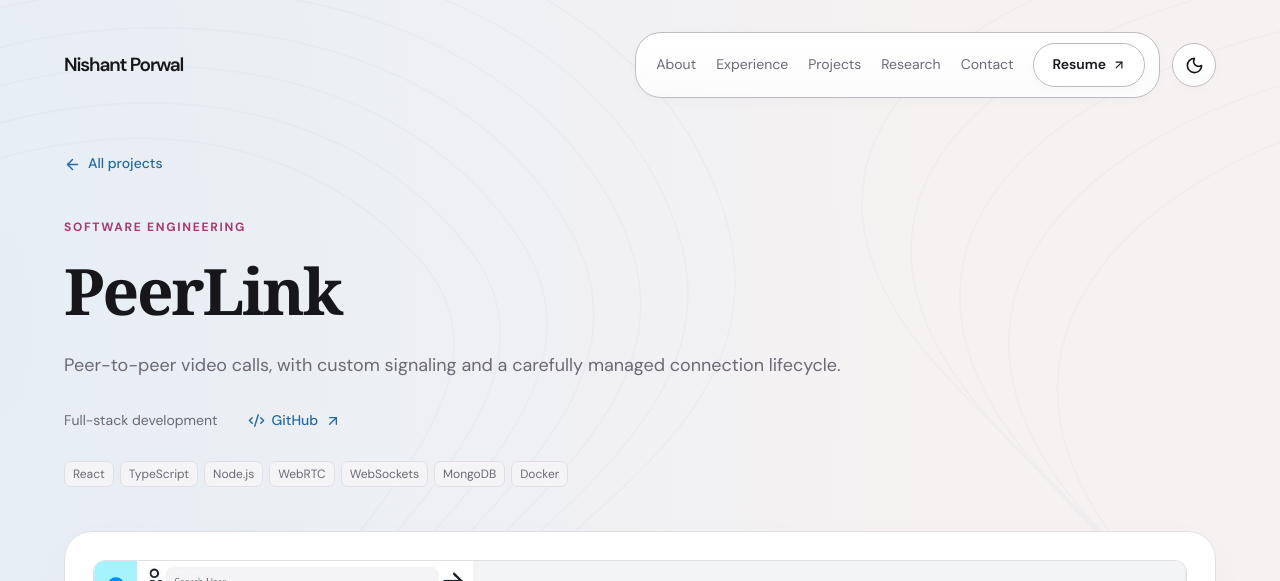
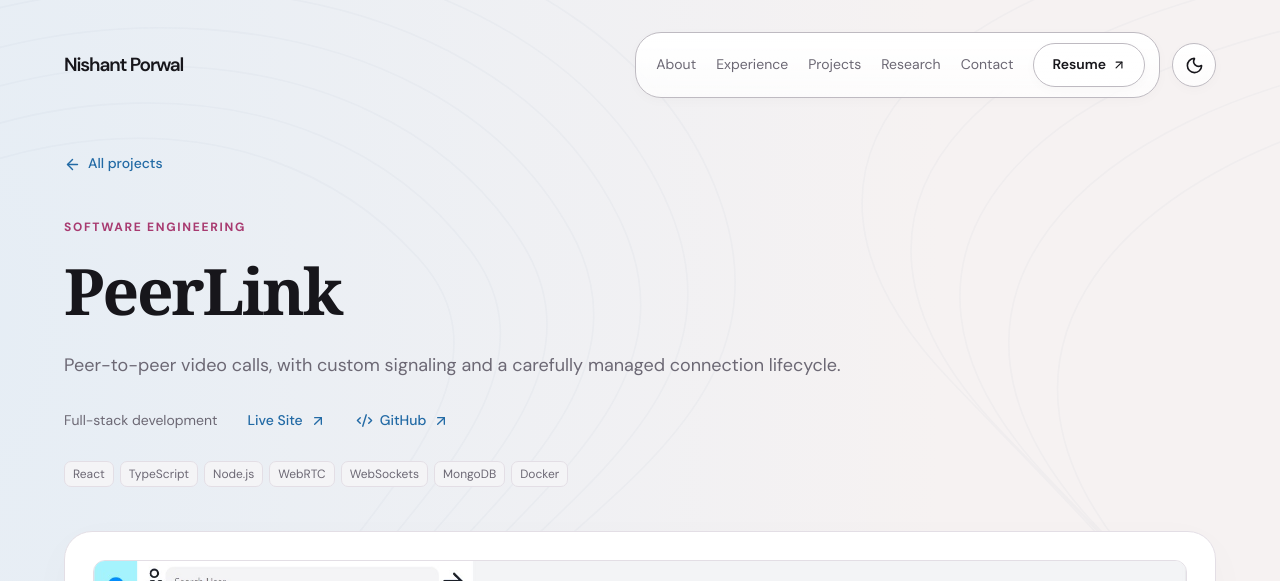
Before and after one commit to nishant203code/Portfolio, a Next.js app: page /projects/peerlink in a window 1280 px wide. Shown: the top 581 px of the page. Built offline with nearby package versions, Linux system fonts and the light colour scheme; no server answers.

Commit message:
added live link for peerlink

```diff
--- a/src/app/globals.css
+++ b/src/app/globals.css
@@ -109,6 +109,7 @@ p + p { margin-top: 16px; }
 figcaption { color: var(--muted); font-size: 12px; line-height: 1.5; margin-top: 10px; }
 .project-card-bottom { display: flex; align-items: flex-start; justify-content: space-between; gap: 14px; padding: 24px 28px 22px; margin-top: auto; }
 .project-card-bottom .text-link { white-space: nowrap; min-height: 28px; font-size: 13px; }
+.project-card-links { display: flex; flex-direction: column; align-items: flex-start; gap: 8px; }
 .architecture { padding: 22px; background: var(--inset); border: 1px solid var(--border); border-radius: 14px; }
 .architecture .visual-label { margin: 0 0 22px; font-size: 12px; text-transform: uppercase; letter-spacing: 0.1em; }
 .flow { list-style: none; padding: 0; margin: 0; display: grid; grid-template-columns: repeat(3, minmax(0, 1fr)); gap: 28px; }
--- a/src/app/projects/[slug]/page.tsx
+++ b/src/app/projects/[slug]/page.tsx
@@ -26,7 +26,15 @@ export default async function CaseStudy({ params }: Props) {
   return (
     <article className="case-study">
       <Link href="/projects" className="text-link back-link"><ArrowLeft size={17} aria-hidden="true" /> All projects</Link>
-      <header className="page-heading case-heading"><p className="eyebrow">{project.category}</p><h1>{project.title}</h1><p>{project.summary}</p><div className="case-meta"><span>{project.role}</span><a className="text-link" href={project.repo} target="_blank" rel="noreferrer"><CodeXml size={17} aria-hidden="true" /> GitHub <ArrowUpRight size={16} aria-hidden="true" /><span className="sr-only"> (opens in a new tab)</span></a></div><ul className="tags" aria-label="Technology stack">{project.stack.map((tech) => <li key={tech}>{tech}</li>)}</ul></header>
+      <header className="page-heading case-heading">
+        <p className="eyebrow">{project.category}</p><h1>{project.title}</h1><p>{project.summary}</p>
+        <div className="case-meta">
+          <span>{project.role}</span>
+          {project.liveUrl && <a className="text-link" href={project.liveUrl} target="_blank" rel="noreferrer">Live Site <ArrowUpRight size={16} aria-hidden="true" /><span className="sr-only"> (opens in a new tab)</span></a>}
+          <a className="text-link" href={project.repo} target="_blank" rel="noreferrer"><CodeXml size={17} aria-hidden="true" /> GitHub <ArrowUpRight size={16} aria-hidden="true" /><span className="sr-only"> (opens in a new tab)</span></a>
+        </div>
+        <ul className="tags" aria-label="Technology stack">{project.stack.map((tech) => <li key={tech}>{tech}</li>)}</ul>
+      </header>
       <div className="surface case-visual"><ProjectVisual project={project} large /></div>
       <div className="case-body">
         <section className="case-section"><span className="section-number">01 / Context</span><div><h2>The problem & constraints</h2><p>{project.problem}</p></div></section>
--- a/src/components/project-card.tsx
+++ b/src/components/project-card.tsx
@@ -14,7 +14,10 @@ export function ProjectCard({ project }: { project: Project }) {
       <ProjectVisual project={project} />
       <div className="project-card-bottom">
         <ul className="tags" aria-label="Technologies">{project.stack.slice(0, 4).map((tag) => <li key={tag}>{tag}</li>)}</ul>
-        <Link className="text-link" href={`/projects/${project.slug}`} aria-label={`Explore ${project.title} project`}> Explore Project <ArrowUpRight size={17} aria-hidden="true" /></Link>
+        <div className="project-card-links">
+          {project.liveUrl && <a className="text-link" href={project.liveUrl} target="_blank" rel="noreferrer" aria-label={`Visit ${project.title} live site (opens in a new tab)`}>Live Site <ArrowUpRight size={17} aria-hidden="true" /></a>}
+          <Link className="text-link" href={`/projects/${project.slug}`} aria-label={`Explore ${project.title} project`}> Explore Project <ArrowUpRight size={17} aria-hidden="true" /></Link>
+        </div>
       </div>
     </article>
   );
--- a/src/content/projects.ts
+++ b/src/content/projects.ts
@@ -6,6 +6,7 @@ export type Project = {
   role: string;
   stack: string[];
   repo: string;
+  liveUrl?: string;
   screenshot?: { src: string; width: number; height: number; alt: string; caption: string };
   gallery?: { src: string; width: number; height: number; alt: string; caption: string };
   flow: { title: string; detail: string }[];
@@ -29,6 +30,7 @@ export const projects: Project[] = [
     role: "Full-stack development",
     stack: ["React", "TypeScript", "Node.js", "WebRTC", "WebSockets", "MongoDB", "Docker"],
     repo: "https://github.com/nishant203code/PeerLink",
+    liveUrl: "https://peerlink-7ya7.onrender.com/",
     revision: "c64ba8e3738267bc108731b76028b727e5abde75",
     screenshot: { src: "/projects/peerlink-dashboard.jpg", width: 1920, height: 970, alt: "PeerLink dashboard with contact search and video-call controls", caption: "PeerLink dashboard" },
     gallery: { src: "/projects/peerlink-home.jpg", width: 1920, height: 967, alt: "PeerLink landing page introducing its video communication features", caption: "PeerLink home page" },
@@ -48,7 +50,7 @@ export const projects: Project[] = [
       { title: "Buffer early ICE candidates", detail: "Candidates can arrive before the peer connection is ready. A client-side buffer defers their application until the connection can accept them." },
     ],
     challenges: "Call teardown crosses sockets, peer connections, and media tracks. The client closes peer connections and stops tracks, while the server removes socket mappings on disconnect. Reconnection and overlapping socket lifetimes need particular care: an old socket closing can affect a newer mapping.",
-    results: "The application connects contact discovery and authentication with WebSocket signaling and browser-to-browser audio and video.",
+    results: "PeerLink is deployed and available online, connecting contact discovery and authentication with WebSocket signaling and browser-to-browser audio and video.",
     limitations: "The server keeps connection mappings in memory and supports one mapped socket per user. Production scaling, TURN coverage, malformed-message handling, and reconnection behavior require further testing. Latency and concurrency have not been benchmarked.",
     nextSteps: "Test calls across restrictive networks and add explicit session ownership checks around reconnect and cleanup.",
     sourceFiles: [
```
Also changed, not shown: 1 other file (tests, documents, lock files or other folders).
